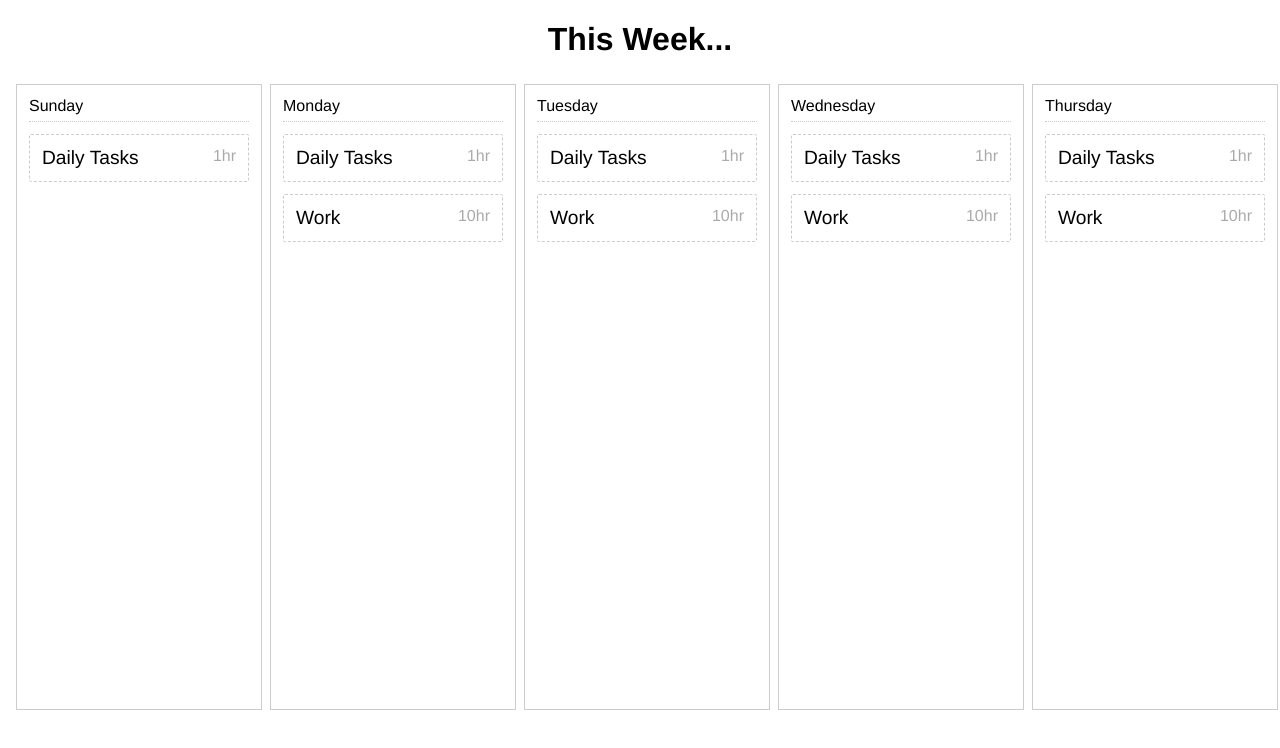
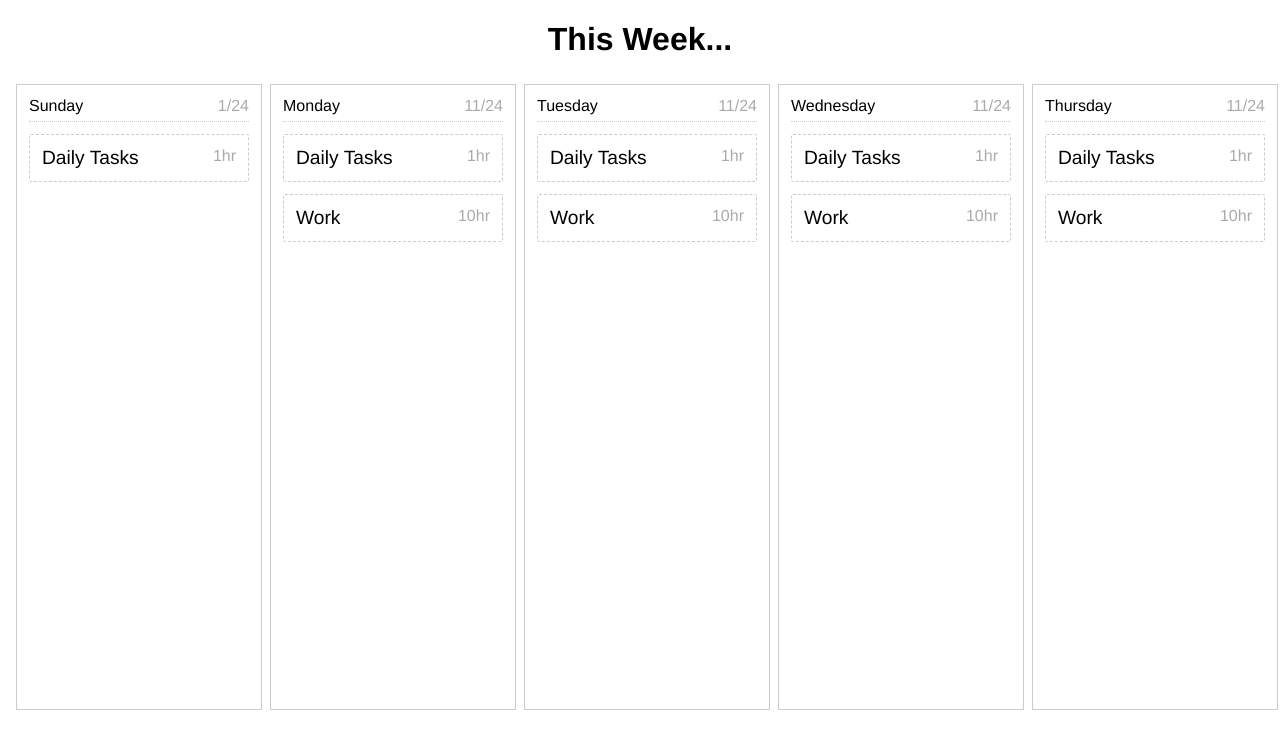
Before and after one commit to onebytegone/ThisWeek, a plain HTML site: page index.html in a window 1280 px wide. Shown: the top 748 px of the page. Drawn offline with Linux system fonts and the light colour scheme.

Commit message:
Added time used stat

```diff
--- a/css/styles.css
+++ b/css/styles.css
@@ -18,7 +18,6 @@ html, body {
    overflow-y: hidden;
    white-space: nowrap;
 }
-
 
 .day {
    display: inline-block;
@@ -45,7 +44,7 @@ html, body {
    box-sizing: border-box;
 }
 
-.task .time {
+.time {
    float: right;
    color: #aaa;
 }
--- a/index.html
+++ b/index.html
@@ -10,6 +10,7 @@
    <div class="wrapper" id="jsWeek"></div>
    <script type="text/template" class="template-day">
       <div class="day">
+         <div class="time"><%- model.used %>/24</div>
          <div class="name"><%- model.name %></div>
          <div class="items">
             <%= model.tasksHTML %>
--- a/js/app.js
+++ b/js/app.js
@@ -14,8 +14,10 @@
 
       var days = _.map(data, function(tasks, name) {
          var tasksHTML = _.map(tasks, taskTemplate).join('');
+         var timeUsed = _.reduce(tasks, function(total, task){ return total + task.hours; }, 0);
          return dayTemplate({
             'name': name,
+            'used': timeUsed,
             'tasksHTML': tasksHTML
          });
       });
```
